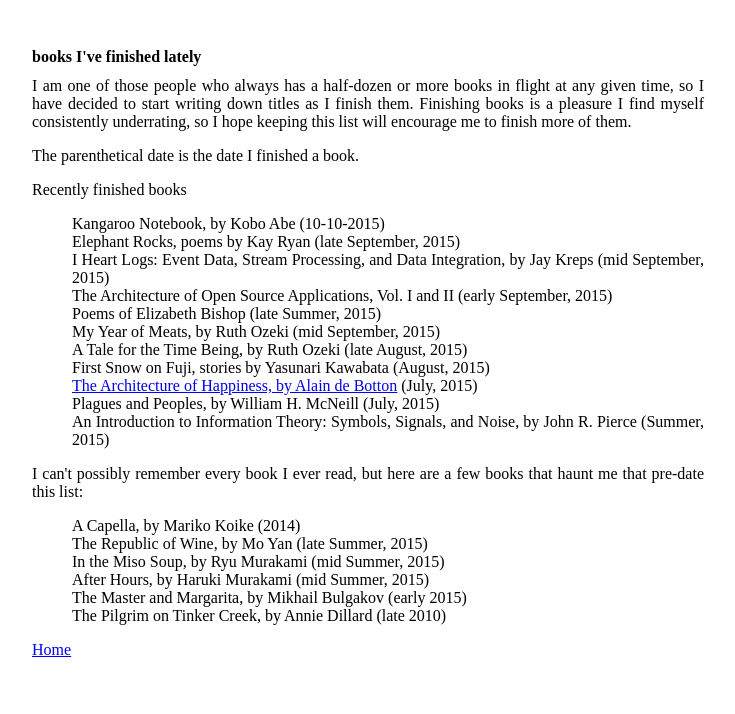
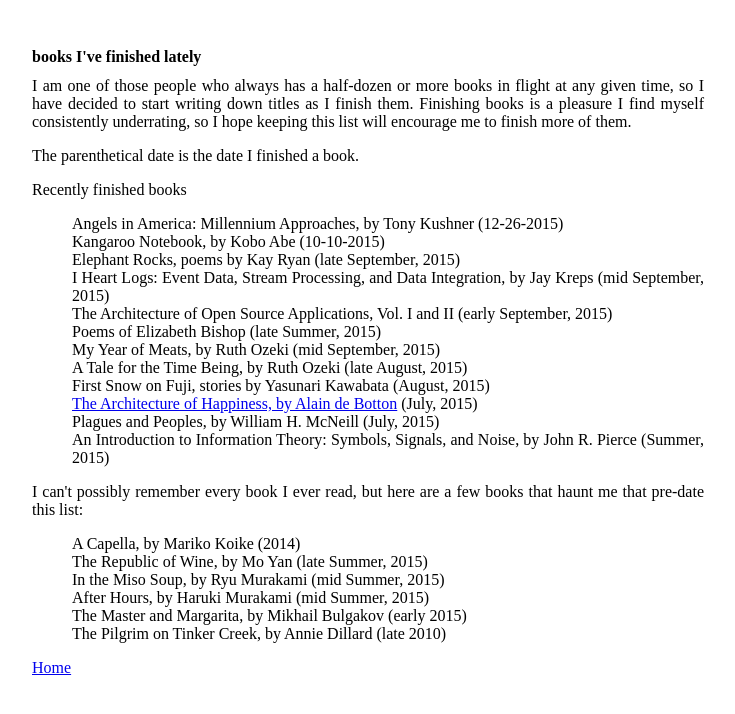
Before and after one commit to samzhang111/samzhang111.github.io, a Jekyll site: the page built from html/books.html, in a window 1280 px wide. Shown: the top 714 px of the page, without its empty margins (24-759 px from the left). Built offline with Jekyll 4.4.1, drawn with Linux system fonts in a browser that asks for light colours; Markdown is read by kramdown in place of the engine named in the settings.

Commit message:
Angels in America to books

```diff
--- a/html/books.html
+++ b/html/books.html
@@ -19,6 +19,7 @@ The parenthetical date is the date I finished a book.
 <p>
     Recently finished books
 <ul>
+    <li>Angels in America: Millennium Approaches, by Tony Kushner (12-26-2015)</li>
     <li>Kangaroo Notebook, by Kobo Abe (10-10-2015)</li>
     <li>Elephant Rocks, poems by Kay Ryan (late September, 2015)</li>
     <li>I Heart Logs: Event Data, Stream Processing, and Data Integration, by Jay Kreps (mid September, 2015)</li>
```
